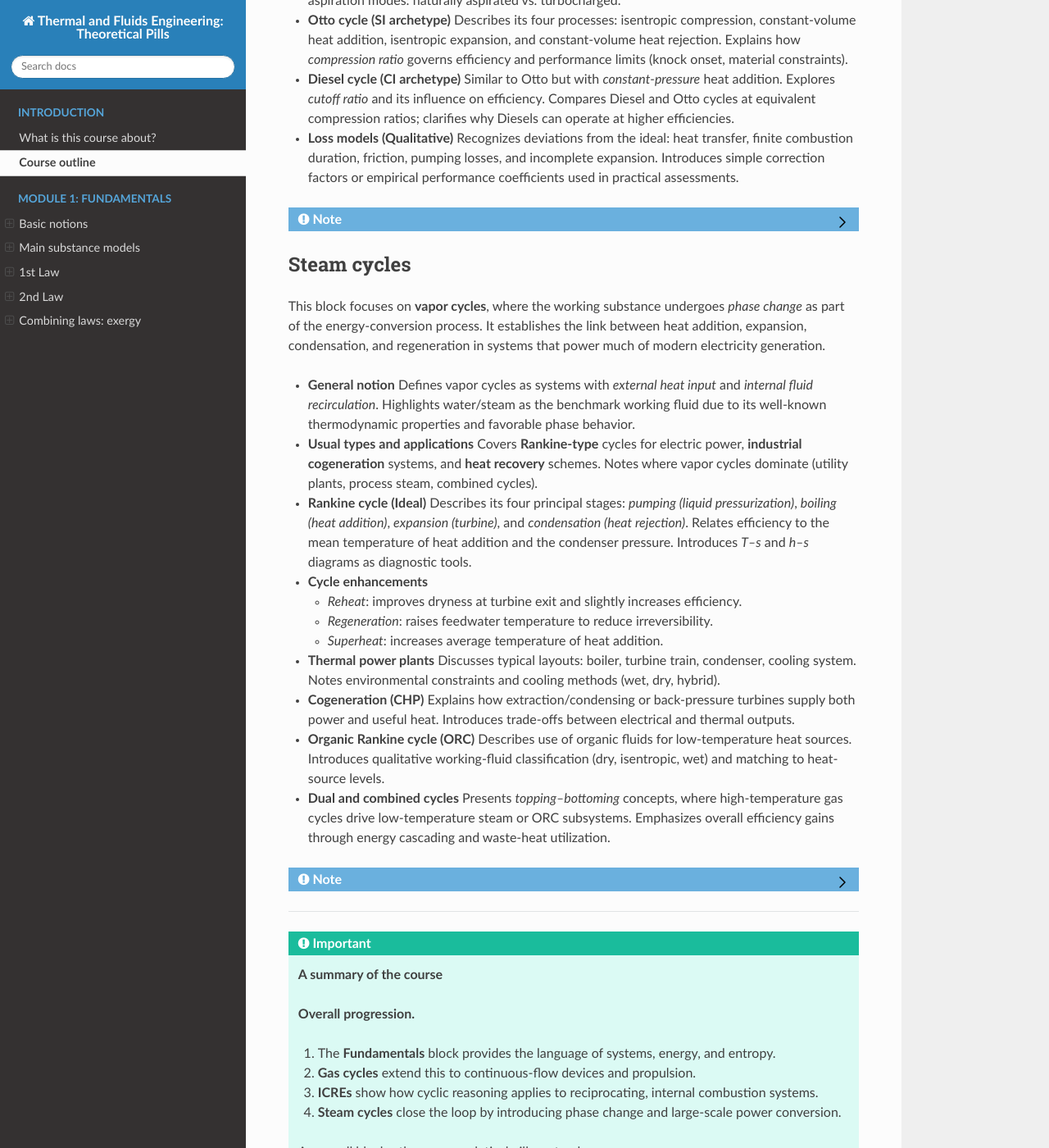
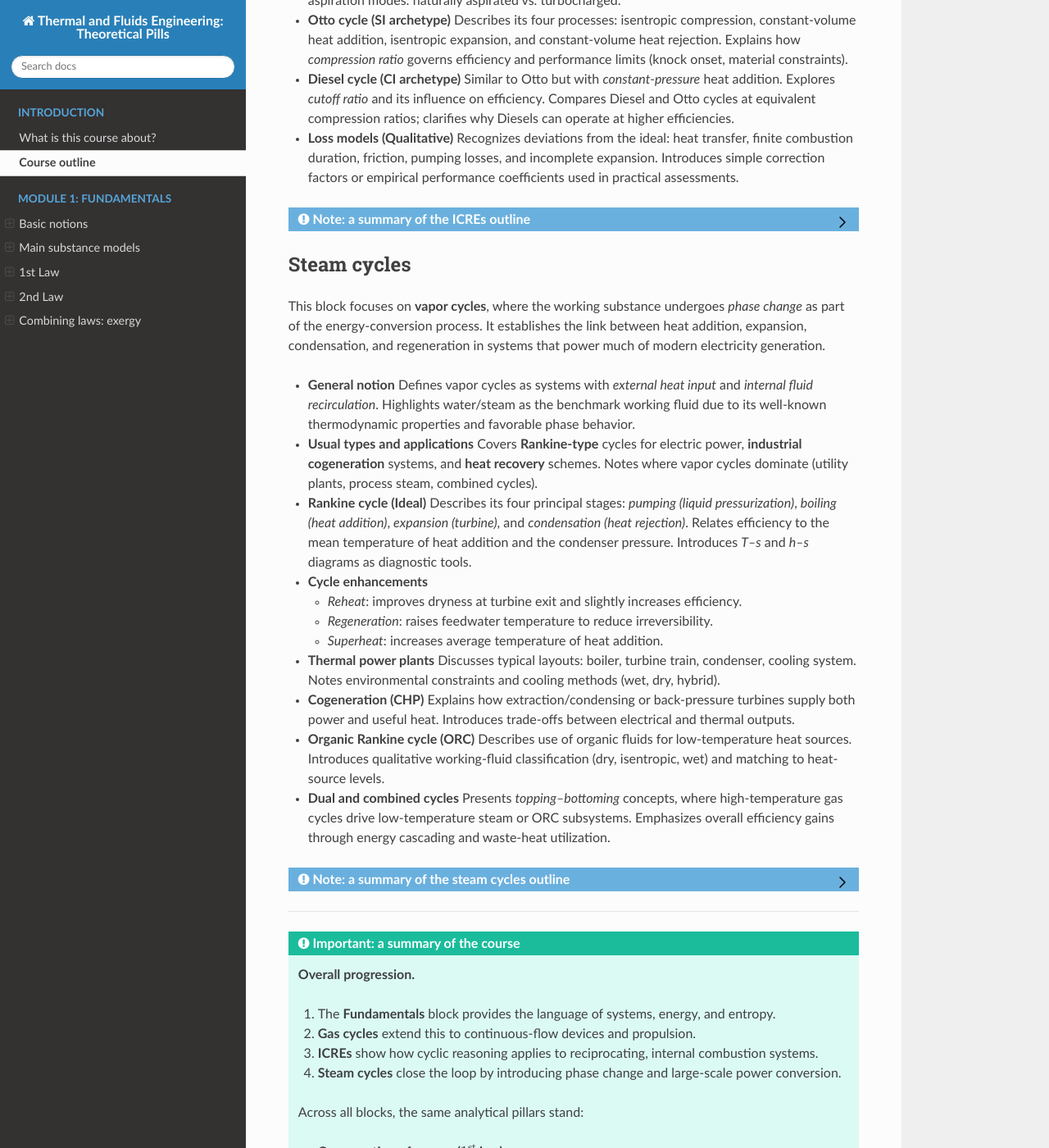
Before and after one commit to azarketa/Thermodynamics-theoretical-pills, a Sphinx documentation site: the page built from source/0002_Course_outline.md, in a window 1280 px wide and 1400 px high, scrolled down 2365 px. Shown: the whole window at 82% size. Built offline with Sphinx 7.4.7 and the Read the Docs theme 3.1.0, drawn with Linux system fonts in a browser that asks for light colours; some of the changed lines change nothing that is shown; some of the changed text lies outside the part shown.

Commit message:
Files updated

```diff
--- a/source/0002_Course_outline.md
+++ b/source/0002_Course_outline.md
@@ -47,11 +47,8 @@ This first block builds the conceptual and mathematical tools required to analyz
   Defines *flow exergy*, *non-flow exergy*, and *exergy destruction* $I{}={}T_0 S_{\text{gen}}$.
   Provides a unified framework for quantifying the *quality* of energy and losses across systems.
 
-:::{note}
-:class: dropdown
-
-**A summary of the Fundamentals outline**
-
+:::{admonition} Note: a summary of the fundamentals outline
+:class: note, dropdown
 **Central idea:** The fundamentals establish a language — systems, states, energy forms, entropy, and exergy — that enables any real process or device to be expressed as a structured balance of *quantities* and *inefficiencies*.
 This foundation supports every subsequent cycle analysis.
 :::
@@ -91,10 +88,8 @@ It explores both *idealized* cycles (as baselines) and *realistic* configuration
   Reviews isentropic expansion/compression; defines *choked flow*, *Mach number effects*, and *gross thrust* concepts.
   Explains pressure mismatch and efficiency trends in propulsion contexts.
 
-:::{note}
-:class: dropdown
-
-**A summary of the gas cycles outline**
+:::{admonition} Note: a summary of the gas cycles outline
+:class: note, dropdown
 
 **Central idea:** Gas cycles translate thermodynamic principles into continuous-flow processes where energy is converted mainly by compression and expansion.
 The *Brayton framework* provides the conceptual link between stationary and mobile (propulsive) systems.
@@ -127,10 +122,8 @@ They are modeled as **air-standard cycles**, providing idealized references for
   Recognizes deviations from the ideal: heat transfer, finite combustion duration, friction, pumping losses, and incomplete expansion.
   Introduces simple correction factors or empirical performance coefficients used in practical assessments.
 
-:::{note}
-:class: dropdown
-
-**A summary of the ICREs outline**
+:::{admonition} Note: a summary of the ICREs outline
+:class: note, dropdown
 
 **Central idea:** ICRE analysis connects ideal cyclic reasoning with real engine behavior.
 Through compression, combustion, and expansion, these systems illustrate how chemical energy is cyclically converted into mechanical work — under the same **$1^{\text{st}}$ law** and **$2^{\text{nd}}$ law** constraints.
@@ -177,10 +170,8 @@ It establishes the link between heat addition, expansion, condensation, and rege
   Presents *topping–bottoming* concepts, where high-temperature gas cycles drive low-temperature steam or ORC subsystems.
   Emphasizes overall efficiency gains through energy cascading and waste-heat utilization.
 
-:::{note}
-:class: dropdown
-
-**A summary of the steam cycles outline**
+:::{admonition} Note: a summary of the steam cycles outline
+:class: note, dropdown
 
 **Central idea:** Steam and vapor cycles illustrate thermodynamics in its most practical form — turning heat into mechanical power within real technological and environmental constraints.
 Through condensation, regeneration, and combination with gas cycles, they demonstrate how every joule of energy is progressively degraded but still *governed* by the same universal laws.
@@ -188,9 +179,8 @@ Through condensation, regeneration, and combination with gas cycles, they demons
 
 ---
 
-:::{important}
-
-**A summary of the course**
+:::{admonition} Important: a summary of the course
+:class: important
 
 **Overall progression.**
 
--- a/source/conf.py
+++ b/source/conf.py
@@ -138,7 +138,13 @@ latex_elements = {
         tipborder=0.8pt,
         warningBgColor={RGB}{253,246,200},
         warningBorderColor={RGB}{204,153,0},
-        warningborder=1pt
+        warningborder=1pt,
+        div.tip_background-TeXcolor={RGB}{226,244,226},
+        div.tip_border-TeXcolor={RGB}{70,140,70},
+        div.warning_background-TeXcolor={RGB}{253,246,200},
+        div.warning_border-TeXcolor={RGB}{204,153,0},
+        div.note_background-TeXcolor={RGB}{230,240,255},
+        div.note_border-TeXcolor={RGB}{60,110,200}
         """,
 
     "fontpkg": r"""
```
